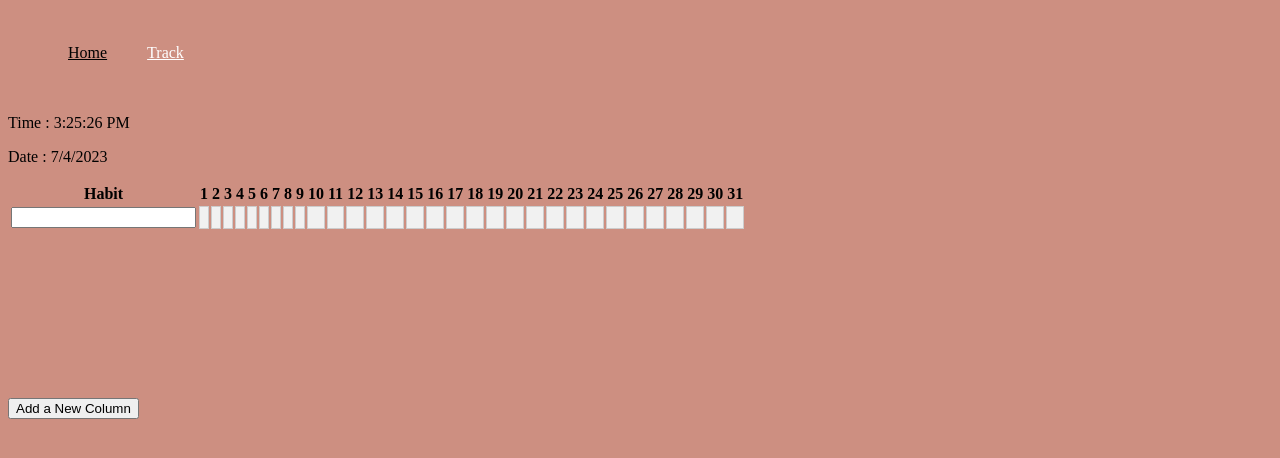
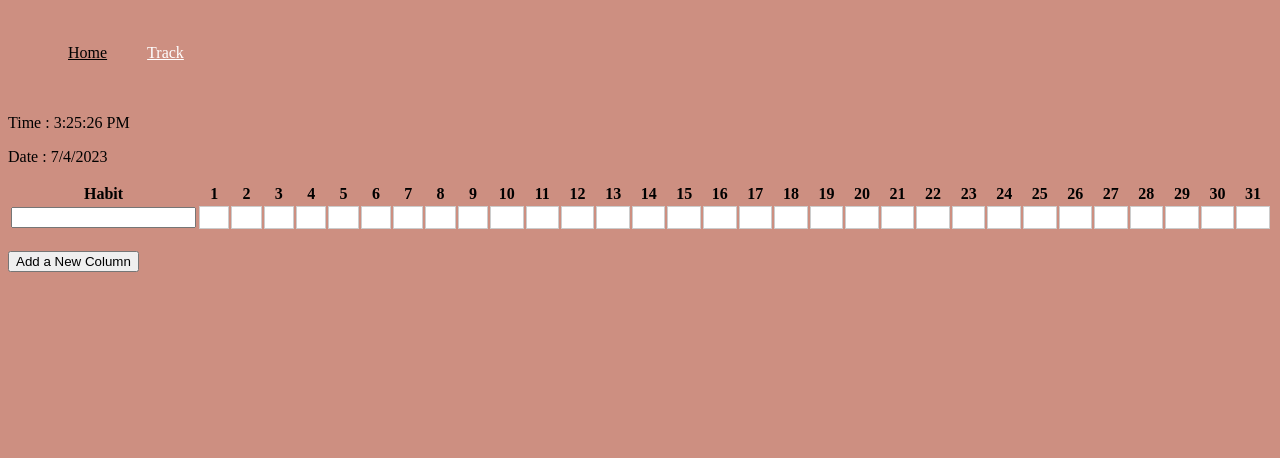
Before and after one commit to eliza-an/Health-tracker, a React (Create React App) app: page /track in a window 1280 px wide. Shown: the top 458 px of the page. Built offline with nearby package versions, Linux system fonts and the light colour scheme.

Commit message:
this kind of works but not really. It works but it changed the color of the whole row rather than thwe individual element

```diff
--- a/src/pages/tracker.css
+++ b/src/pages/tracker.css
@@ -1,7 +1,5 @@
 .gridContainer{
-    display: grid;
-    grid-template-columns: repeat(32, 1fr);
-    grid-template-rows: repeat(4, 1fr);
+
     max-width: 100%;
 }
 
@@ -11,6 +9,8 @@
     border: 1px solid #ccc;
     padding: 1px;
     text-align: center;
+    max-width: 40px;
+    width:40px
 
 }
 
--- a/src/pages/tracker.js
+++ b/src/pages/tracker.js
@@ -27,9 +27,9 @@ function BoxTracker() {
     setMyColor([...myColor, ...Array(31).fill("white")]);
   };
 
-  const handleClick = (index) => {
+  const handleClick = (dayIndex) => {
     const updatedColors = [...myColor];
-    updatedColors[index] = updatedColors[index] === "white" ? "green" : "white";
+    updatedColors[dayIndex] = updatedColors[dayIndex] === "white" ? "green" : "white";
     setMyColor(updatedColors);
   };
 
@@ -40,9 +40,9 @@ function BoxTracker() {
     <div>
       <div>
         <DateTime />
-      <div className="gridContainer">
+        <div>
           {/* creates a new array with length collumn count. ... spreads the aray into individual elements. .map executes a callback function over each element in the array */}
-      <table>
+          <table className="gridContainer">
             <thead>
               <tr>
                 <th className="habitName">Habit</th>
@@ -53,19 +53,23 @@ function BoxTracker() {
             </thead>
             <tbody>
               {[...Array(rowCount)].map((_, rowIndex) => (
-            <tr    key={rowIndex}>
+                <tr key={rowIndex}>
                   <td>
                     <input type="text" />
                   </td>
-              {[...Array(numDaysInMonth)].map((_, dayIndex) => (
-                <td className="gridItem"onClick={handleClick} key={dayIndex}></td>
+                  {[...Array(numDaysInMonth)].map((_, dayIndex, color) => (
+                    <td
+                      className="gridItem"
+                      onClick={() => handleClick(dayIndex)}
+                      style={{ backgroundColor: myColor[dayIndex] }}
+                      key={dayIndex}
+                    ></td>
                   ))}
                 </tr>
               ))}
             </tbody>
           </table>
         </div>
-
       </div>
       <button className="Additional-Row" onClick={handleAddRow}>
         Add a New Column
```
Also changed, not shown: src/pages/addNew.js (deleted, +0 -42 lines). Lines whose indentation alone changed are shown as unchanged.
